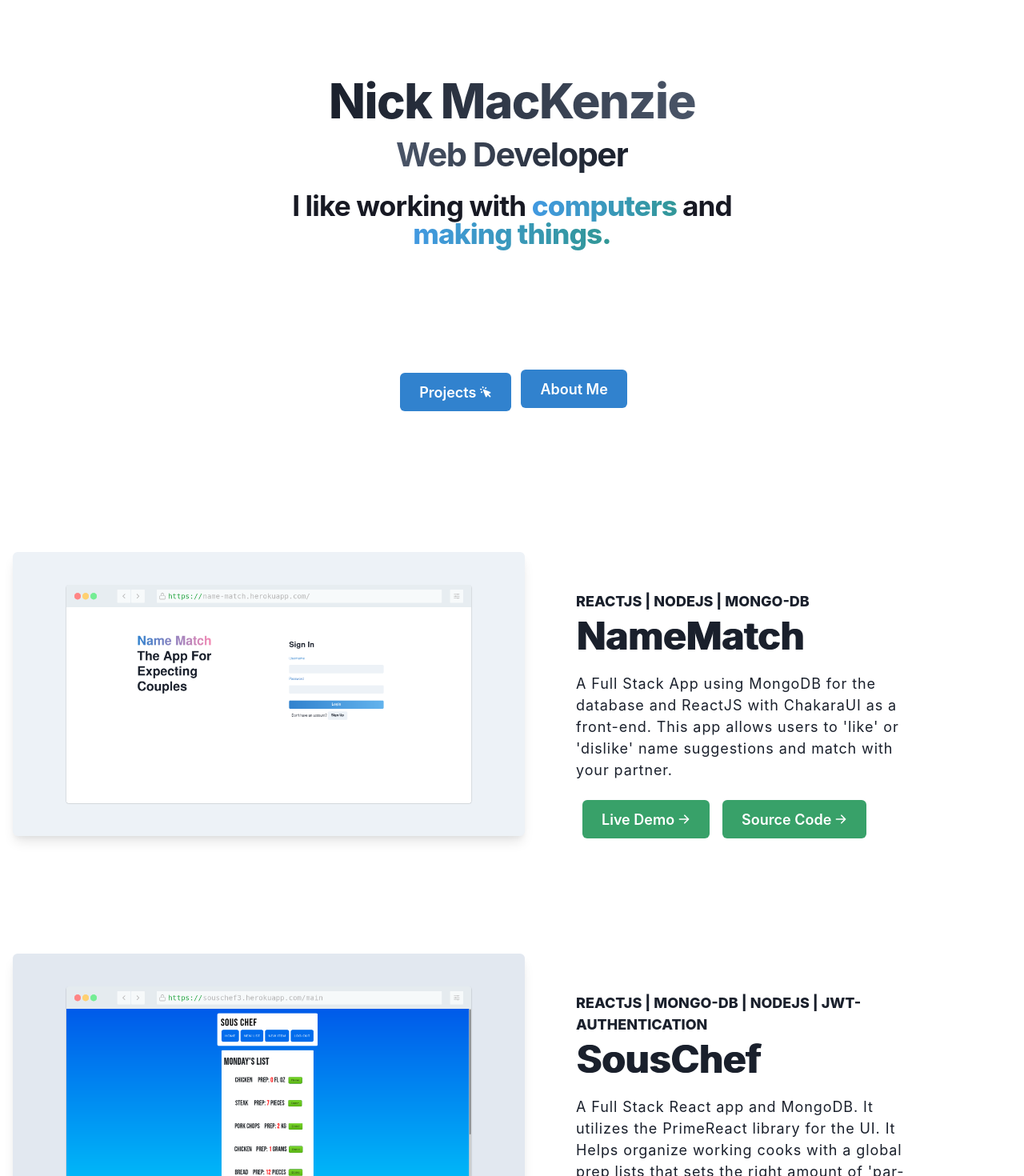
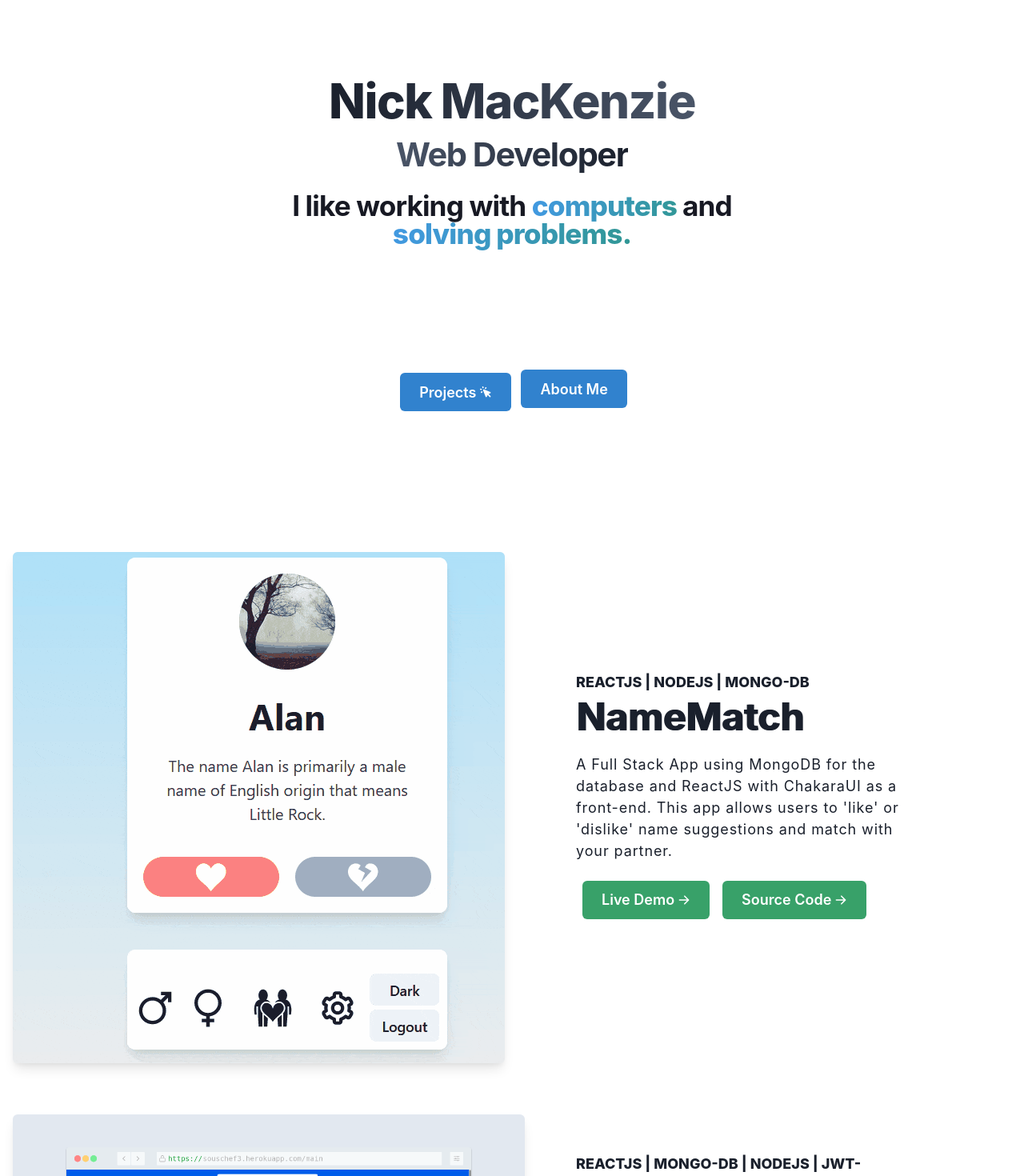
Before and after one commit to nickmackenzie/nick.dev, a Next.js app: page / in a window 1280 px wide. Shown: the top 1470 px of the page at 80% size. Built offline with nearby package versions, Linux system fonts and the light colour scheme; no server answers; some icons are missing.

Commit message:
updated profile

```diff
--- a/components/ContactMe.js
+++ b/components/ContactMe.js
@@ -4,30 +4,17 @@ import {
   Box,
   useColorModeValue,
   Flex,
-  SimpleGrid,
   Icon,
   Image,
   Center,
   Link,
-  DrawerOverlay,
   Button,
-  Drawer,
-  DrawerBody,
-  DrawerHeader,
   useDisclosure,
-  DrawerContent,
-  DrawerCloseButton,
-  Input,
-  DrawerFooter,
-  CloseButton,
 } from "@chakra-ui/react";
 import "react-responsive-modal/styles.css";
 import { Modal } from "react-responsive-modal";
-import { MdHeadset, MdEmail, MdLocationOn } from "react-icons/md";
-import { BsFillBriefcaseFill } from "react-icons/bs";
 import { GrLinkedin, GrDocumentPdf } from "react-icons/gr";
 import { DiGithubFull } from "react-icons/di";
-import { ImSpotify, ImHeadphones } from "react-icons/im";
 import axios from "axios";
 
 export default function ContactMe() {
@@ -56,8 +43,8 @@ export default function ContactMe() {
         setAlbumArt(response.data.items[0].track.album.images[2].url);
         getSongDetails(
           response.data.items[0].track.artists[0].name +
-            " - " +
-            response.data.items[0].track.album.name
+          " - " +
+          response.data.items[0].track.album.name
         );
         console.log(response.data.items[0].track.album.name);
         console.log(response.data.items[0].track.album.images[2].url);
@@ -95,13 +82,11 @@ export default function ContactMe() {
         <Flex w="xs" alignItems="center">
           <Box rounded="md">
             <Image
-              w="full"
               rounded="lg"
-              h={56}
               fit="fit"
-              objectPosition="center"
               src="/images/headshot.jpg"
               alt="avatar"
+              priority={true}
             />{" "}
             <Box py={4} px={6}>
               <chakra.h1
--- a/components/ModalAbout.js
+++ b/components/ModalAbout.js
@@ -105,8 +105,7 @@ export default function ModalAbout() {
                       fontSize="lg"
                       color={useColorModeValue("gray.700", "gray.400")}
                     >
-                      Full Stack maker & UI / UX Designer , love hip hop music
-                      Author of Building UI.
+                      Full Stack Developer who loves React and all things JavaScript.
                     </chakra.p>
 
                     <Flex
--- a/components/landingText.js
+++ b/components/landingText.js
@@ -1,34 +1,18 @@
-import React, { useRef, useEffect } from "react";
+import React, { useRef } from "react";
 import {
   chakra,
   Box,
   useColorModeValue,
   Button,
   Stack,
-  Image,
   Text,
   Icon,
-  Link,
   Flex,
-  Center,
 } from "@chakra-ui/react";
 import DevIcon from "devicon-react-svg";
-import { Img } from "@chakra-ui/react";
-import { GoLogoGithub } from "react-icons/go";
-import { GrLinkedin, GrDocumentPdf } from "react-icons/gr";
-import { TiHtml5 } from "react-icons/ti";
-import {
-  SiCss3,
-  SiReact,
-  SiVisualstudiocode,
-  SiGit,
-  SiJavascript,
-} from "react-icons/si";
-import { FaSass } from "react-icons";
 import AlternativeProject from "../components/AlternativeProject";
 import AlternativeReverse from "../components/AlternativeReverse";
 import ContactMe from "../components/ContactMe";
-import ModalAbout from "../components/ModalAbout";
 let iconSize = "6rem";
 const devIconStyle = {
   react: { fill: "gray" },
@@ -111,7 +95,7 @@ export default function App() {
               bgGradient="linear(to-r, blue.400,teal.500)"
               fontWeight="extrabold"
             >
-              making things.
+              solving problems.
             </Text>
             <Flex justifyContent="center" marginTop="2rem">
               <DevIcon
@@ -205,7 +189,7 @@ export default function App() {
       </Box>{" "}
       <Box ref={myRef}></Box> {/**For the project anchor link */}
       <AlternativeReverse
-        image="/images/namematch.png"
+        image="/images/gifs/namematch.gif"
         description="A Full Stack App using MongoDB for the database and ReactJS with
             ChakaraUI as a front-end. This app allows users to 'like' or 'dislike' name suggestions and match with your partner."
         liveURL="http://name-match.herokuapp.com/"
--- a/pages/index.js
+++ b/pages/index.js
@@ -12,7 +12,7 @@ export default function Home() {
     <div>
       <Head>
         <title>Nick MacKenzie - Web Developer. Ontario, Canada</title>
-        <meta name="description" content="Generated by create next app" />
+        <meta name="description" content="Nick MacKenzie Portfolios" />
         <link rel="icon" href="/favicon.ico" />
       </Head>
       {/* <Image
```
Also changed, not shown: public/images/gifs/namematch.gif (added).
